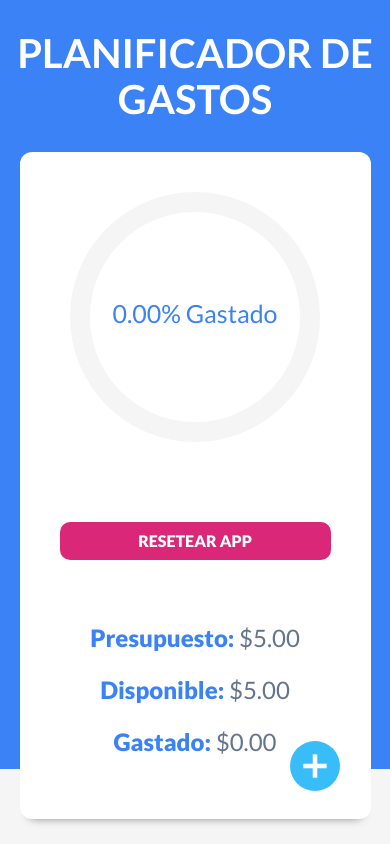
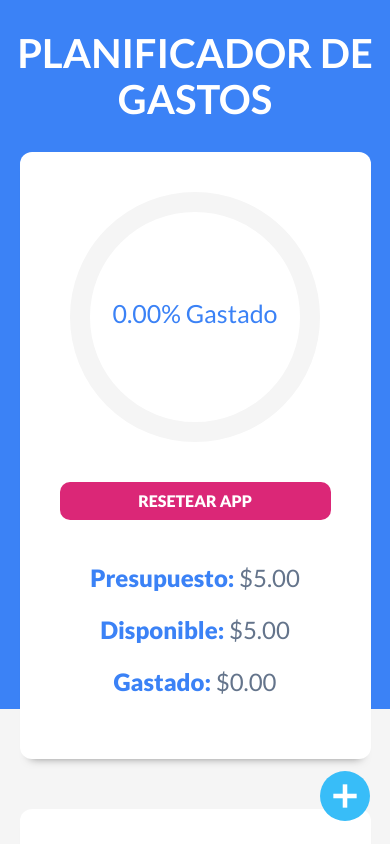
Before and after one commit to eme-hache/control-gastos, a React (Vite) app: page / in a window 390 px wide. Both pictures are taken after typing "5" into the empty fields and a click on the input "Añadir". Shown: the top 844 px of the page. Built offline with nearby package versions, Linux system fonts and the light colour scheme.

Commit message:
ajustes css mobile

```diff
--- a/src/index.css
+++ b/src/index.css
@@ -166,7 +166,7 @@ header h1 {
     flex-direction: column;
 }
 .dos-columnas :first-child {
-    margin-bottom: 4rem;
+    margin-bottom: 2rem;
 }
 @media (min-width: 768px) {
     .dos-columnas {
@@ -183,7 +183,7 @@ header h1 {
 }
 .formulario input[type="text"].nuevo-presupuesto,
 .formulario input[type="number"].nuevo-presupuesto {
-    font-size: 2.8rem;
+    font-size: 1.8rem;
     text-align: center;
 }
 
@@ -239,6 +239,11 @@ main {
     display: flex;
     align-items: center;
     gap: 2rem;
+}
+@media (max-width: 768px) {
+    .filtros .campo {
+        flex-flow: column;
+    }
 }
 .filtros label {
     font-size: 3rem;
@@ -322,8 +327,8 @@ main {
 
 .nuevo-gasto {
     position: fixed;
-    bottom: 5rem;
-    right: 5rem;
+    bottom: 20px;
+    right: 20px;
 }
 
 .nuevo-gasto img {
@@ -347,6 +352,7 @@ main {
     top: 3rem;
     width: 3rem;
     height: 3rem;
+    z-index: 1;
 }
 .modal .cerrar-modal img {
     width: 100%;
@@ -354,7 +360,7 @@ main {
 
 .modal .formulario {
     max-width: 80rem;
-    width: 40rem;
+    width: 30rem;
     transition-property: all;
     transition-duration: 300ms;
     transition-timing-function: ease-in;
```
